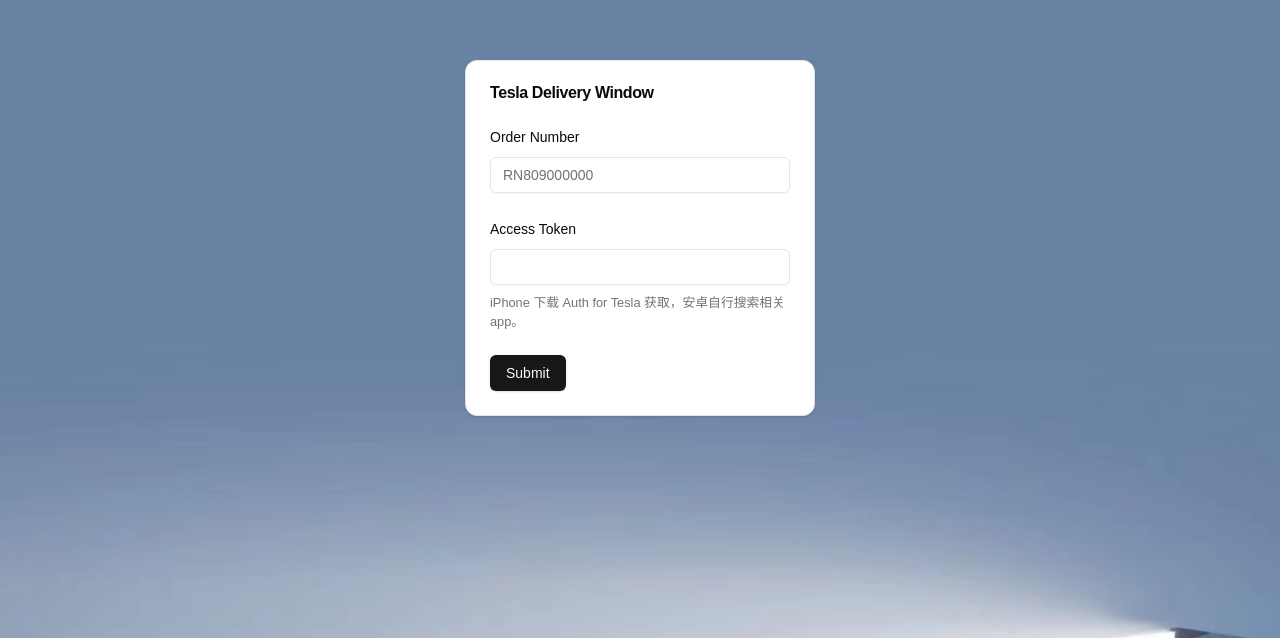
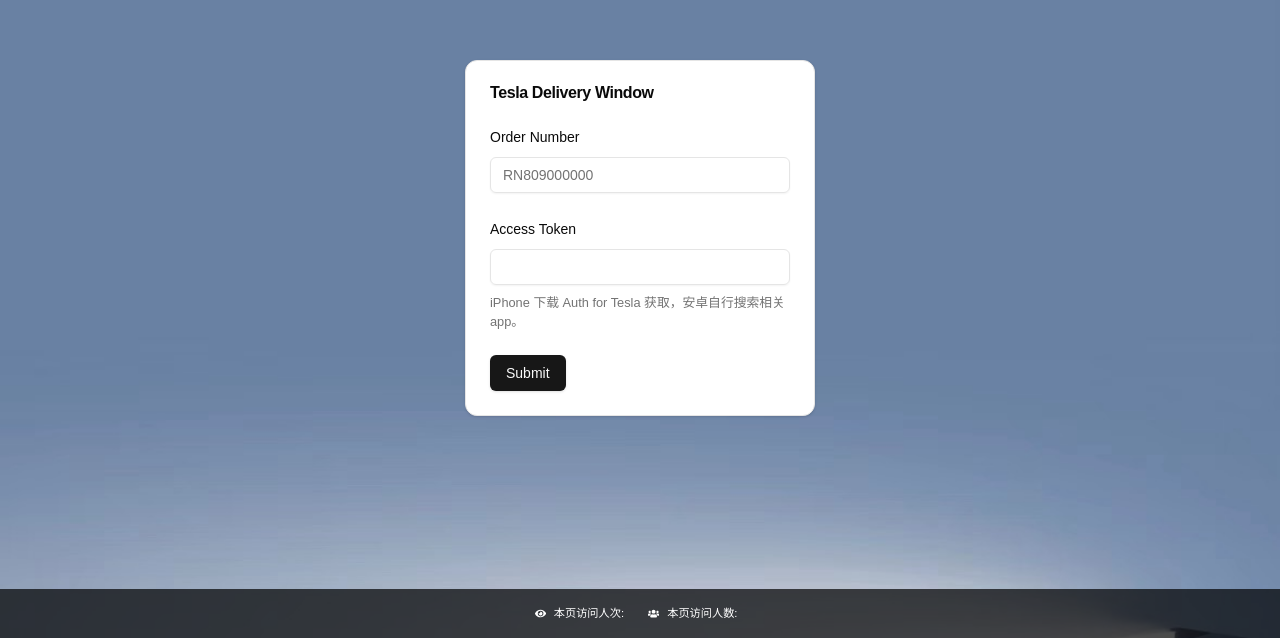
Before and after one commit to gococonut/tesla-delivery-window, a Next.js app: page / in a window 1280 px wide. Shown: the part 162-800 px from the top of the page. Built offline with nearby package versions, Linux system fonts and the light colour scheme.

Commit message:
page analytics display

```diff
--- a/package.json
+++ b/package.json
@@ -26,6 +26,7 @@
     "react": "19.0.0-rc-65a56d0e-20241020",
     "react-dom": "19.0.0-rc-65a56d0e-20241020",
     "react-hook-form": "^7.53.1",
+    "react-icons": "^5.3.0",
     "tailwind-merge": "^2.5.4",
     "tailwindcss-animate": "^1.0.7",
     "zod": "^3.23.8"
--- a/src/app/layout.js
+++ b/src/app/layout.js
@@ -1,7 +1,7 @@
 import localFont from "next/font/local";
 import "./globals.css";
 import { Toaster } from "@/components/ui/toaster";
-
+import { FaEye, FaUsers } from "react-icons/fa"; // Importing icons from react-icons
 const geistSans = localFont({
   src: "./fonts/GeistVF.woff",
   variable: "--font-geist-sans",
@@ -32,6 +32,18 @@
           data-page-uv-id="page_uv"
         ></script>
         {children}
+        <div className="fixed bottom-0 left-0 w-full bg-black bg-opacity-70 text-white text-center py-4 z-50 flex justify-center items-center space-x-4">
+          <div className="flex items-center space-x-2 text-[0.7rem]">
+            <FaEye />
+            <span>本页访问人次:</span>
+            <span id="page_pv" className="text-[0.7rem]"></span>
+          </div>
+          <div className="flex items-center space-x-2 text-[0.7rem]">
+            <FaUsers />
+            <span>本页访问人数:</span>
+            <span id="page_uv" className="text-[0.7rem]"></span>
+          </div>
+        </div>
         <Toaster />
       </body>
     </html>
```
Also changed, not shown: 1 other file (tests, documents, lock files or other folders).
